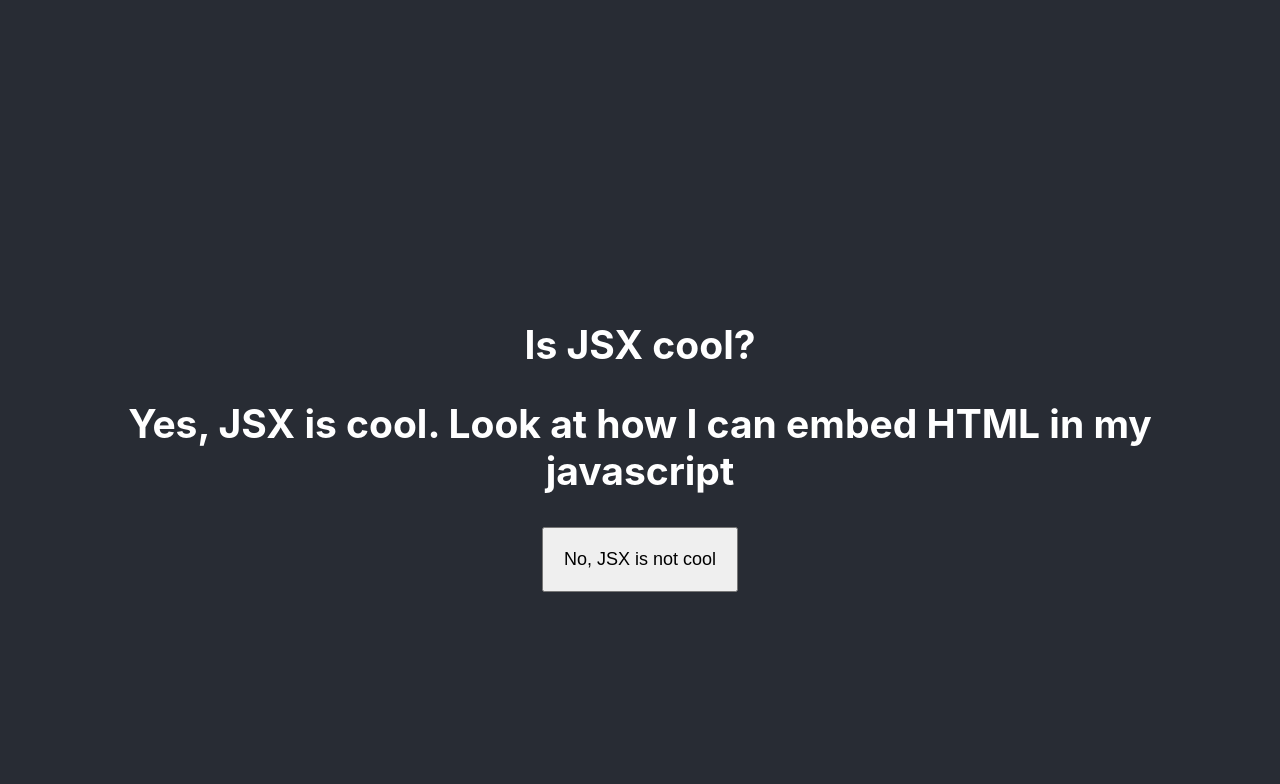
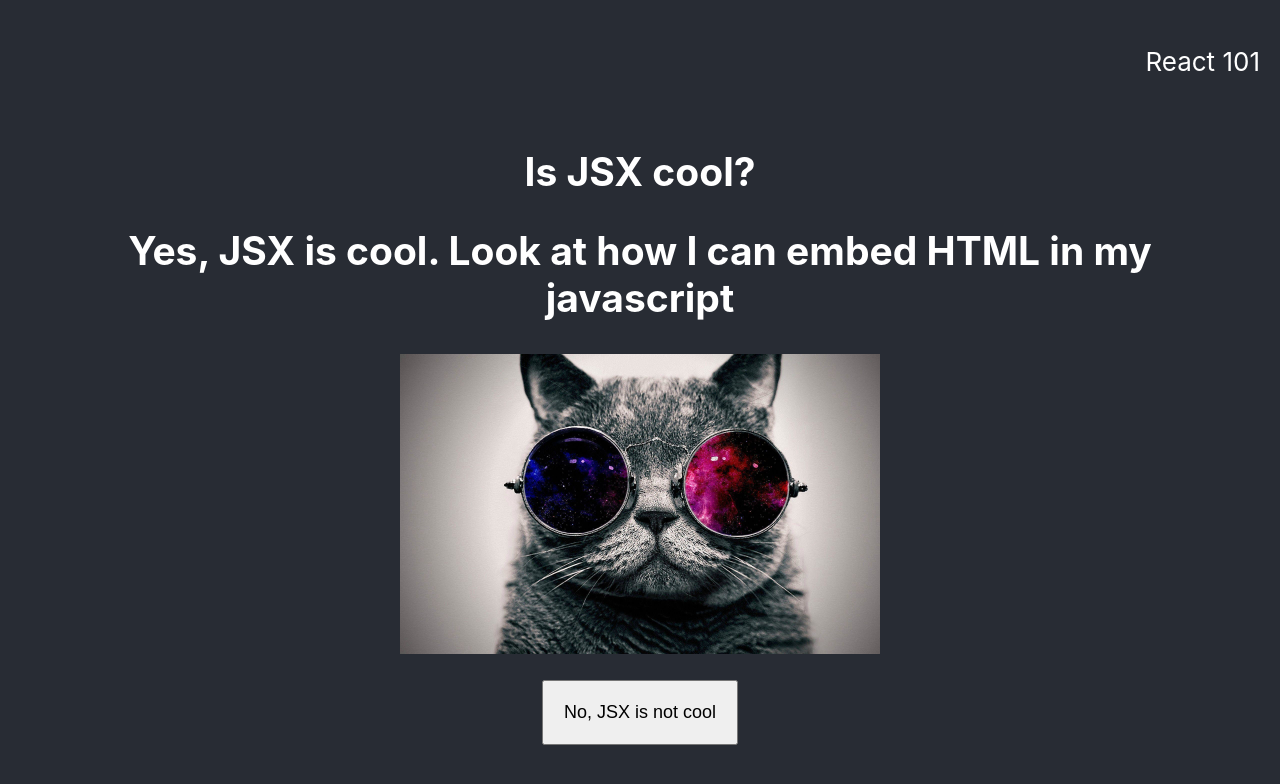
Before and after one commit to mike-bunce/junior-developer-program, a React (Create React App) app: page /JSX-is-cool in a window 1280 px wide. Both pictures are taken after a click on the button "JSX is cool". Shown: the top 784 px of the page. Built offline with nearby package versions, Linux system fonts and the light colour scheme.

Commit message:
Adding header to pages

```diff
--- a/src/App.css
+++ b/src/App.css
@@ -72,6 +72,15 @@ a:hover {
   text-decoration: underline;
 }
 
+.smaller {
+  width: 40%;
+}
+
+p::selection {
+  background-color: #f7ff00;
+  color: #000000;
+}
+
 @keyframes App-logo-spin {
   from {
     transform: rotate(0deg);
--- a/src/components/Components.jsx
+++ b/src/components/Components.jsx
@@ -1,9 +1,11 @@
 import React, { useState } from "react";
 import { Link } from "react-router-dom";
+import Header from './Header';
 
 const Components = () => {
   return (
     <div className="interview">
+      <Header />
       <h2>An interview with a React component</h2>
       <p>Mike: So you're a React component, tell me a bit about yourself, what do you do?</p>
       <p className="interviewee">{"<BlockQuickLinks/>"}: yeah, so I'm BlockQuickLinks, I'm a React component, I live in an
--- /dev/null
+++ b/src/components/Header.jsx
@@ -0,0 +1,11 @@
+import React from "react";
+
+const Header = () => {
+    return (
+    <div style={ { position: 'absolute', top: '20px', right: '20px' } }>
+        <p>React 101</p>
+    </div>
+    );
+}
+
+export default Header;
--- a/src/components/JSXisCool.jsx
+++ b/src/components/JSXisCool.jsx
@@ -1,6 +1,7 @@
 import React, { useState } from "react";
 import { Link } from "react-router-dom";
 import PropTypes from 'prop-types';
+import Header from './Header';
 
 const JSXisCool = (props) => {
   const { isJSXCool } = props;
@@ -10,12 +11,16 @@ const JSXisCool = (props) => {
   const [isCool, setIsCool] = useState(isJSXCool);
   return (
     <div>
+      <Header />
       <h2>Is JSX cool?</h2>
       {isCool && (
+          <div>
             <h2>Yes, JSX is cool. Look at how I can embed HTML in my javascript</h2>
+            <img className="smaller" src="/cool-cat.jpg" alt="JSX - so cool" />
+          </div>
       )}
       <button
-          style={ {padding: '20px', fontSize: '18px' } }
+        style={ {padding: '20px', margin: '20px', fontSize: '18px' } }
         onClick={handleClick}>
           {isCool ? "No, JSX is not cool" : "JSX is cool"}
       </button>
@@ -24,7 +29,7 @@ const JSXisCool = (props) => {
         <p>But seriously though, JSX is a syntax extension to JavaScript, so yes it's very cool.</p>
         <p>Fun fact, JavaScript is used by 95.8% of websites as a client-side programming language.</p>
         <p>By embedding HTML in Javascript, you are able to take advantage of everything that Javascript offers, directly in your HTML.</p>
-          <p>Let's look under the hood.</p>
+        <p>Let's look under the hood...</p>
         <p><Link to="/single-page-applications" >Single Page Applications</Link></p></div>)
       }
     </div>
--- a/src/components/Lifecycles.jsx
+++ b/src/components/Lifecycles.jsx
@@ -1,9 +1,11 @@
 import React from "react";
 import { Link } from "react-router-dom";
+import Header from './Header';
 
 const LifeCycles = () => {
   return (
     <div className="inner-page">
+      <Header />
       <h2>React Lifecycle</h2>
       <p>What is it?</p>
       <p>A React lifecycle is the various stages in a React component's process.
--- a/src/components/ReactAppsAtTELUS.jsx
+++ b/src/components/ReactAppsAtTELUS.jsx
@@ -1,9 +1,11 @@
 import React, { useState } from "react";
 import { Link } from "react-router-dom";
+import Header from './Header';
 
 const ReactAppsAtTELUS = () => {
   return (
     <div className="inner-page">
+      <Header />
       <h2>How are React Apps set up at TELUS?</h2>
       <p>React Apps at TELUS are created by Isomorphic Starter Kits</p>
       <p>Isomorphic means the code runs on both the server and the client</p>
--- a/src/components/ReactComponent.jsx
+++ b/src/components/ReactComponent.jsx
@@ -1,11 +1,12 @@
-import React, { useState } from "react";
-import PropTypes from 'prop-types';
+import React from "react";
 import { Link } from 'react-router-dom';
-const ReactComponent = (props) => {
-  const { isJSXCool } = props;
+import Header from './Header';
+
+const ReactComponent = () => {
 
   return (
     <div className="inner-page">
+      <Header />
       <h2>What is React?</h2>
       <p>This is React</p>
       <p>A Javascript library with a bunch of features that allow you to build simple and complex User Interfaces</p>
@@ -23,12 +24,4 @@ const ReactComponent = (props) => {
   );
 };
 
-ReactComponent.propTypes = {
-    isJSXCool: PropTypes.bool
-};
-
-ReactComponent.defaultProps = {
-  isJSXCool: true
-};
-
 export default ReactComponent;
--- a/src/components/SinglePageApplications.jsx
+++ b/src/components/SinglePageApplications.jsx
@@ -1,9 +1,11 @@
 import React, { useState } from "react";
 import { Link } from "react-router-dom";
+import Header from './Header';
 
 const SinglePageApplications = () => {
   return (
     <div  className="inner-page">
+      <Header />
       <h2>What is a Single Page Application?</h2>
       <p>A Single Page Application (SPA), is an application that loads all the HTML and resources up front, and doesn't require a page reload when navigating to new pages</p>
       <p>React applications can be SPAs</p>
--- a/src/components/Tutorial.jsx
+++ b/src/components/Tutorial.jsx
@@ -1,9 +1,11 @@
 import React, { useState } from "react";
 import { Link } from "react-router-dom";
+import Header from './Header';
 
 const Tutorial = () => {
   return (
     <div className="inner-page">
+      <Header />
       <h2>Coding challenge</h2>
       <p>Create a simple React-based single page application</p>
       <p>Using the following tools:</p>
--- a/src/components/VirtualDOM.jsx
+++ b/src/components/VirtualDOM.jsx
@@ -1,5 +1,6 @@
 import React, { useState } from "react";
 import { Link } from "react-router-dom";
+import Header from './Header';
 
 const VirtualDOM = () => {
   const [isClicked, setIsClicked] = useState(false)
@@ -12,6 +13,7 @@ const VirtualDOM = () => {
   }
   return (
     <div>
+      <Header />
       {!isClicked && <h2 onClick={clickHandler}>What is the Virual DOM?</h2>}
       {isClicked && !showNext &&
         (<div><h2>The virtual DOM is pretty damn cool</h2>
```
Also changed, not shown: public/cool-cat.jpg (added). Lines whose indentation alone changed are shown as unchanged.
